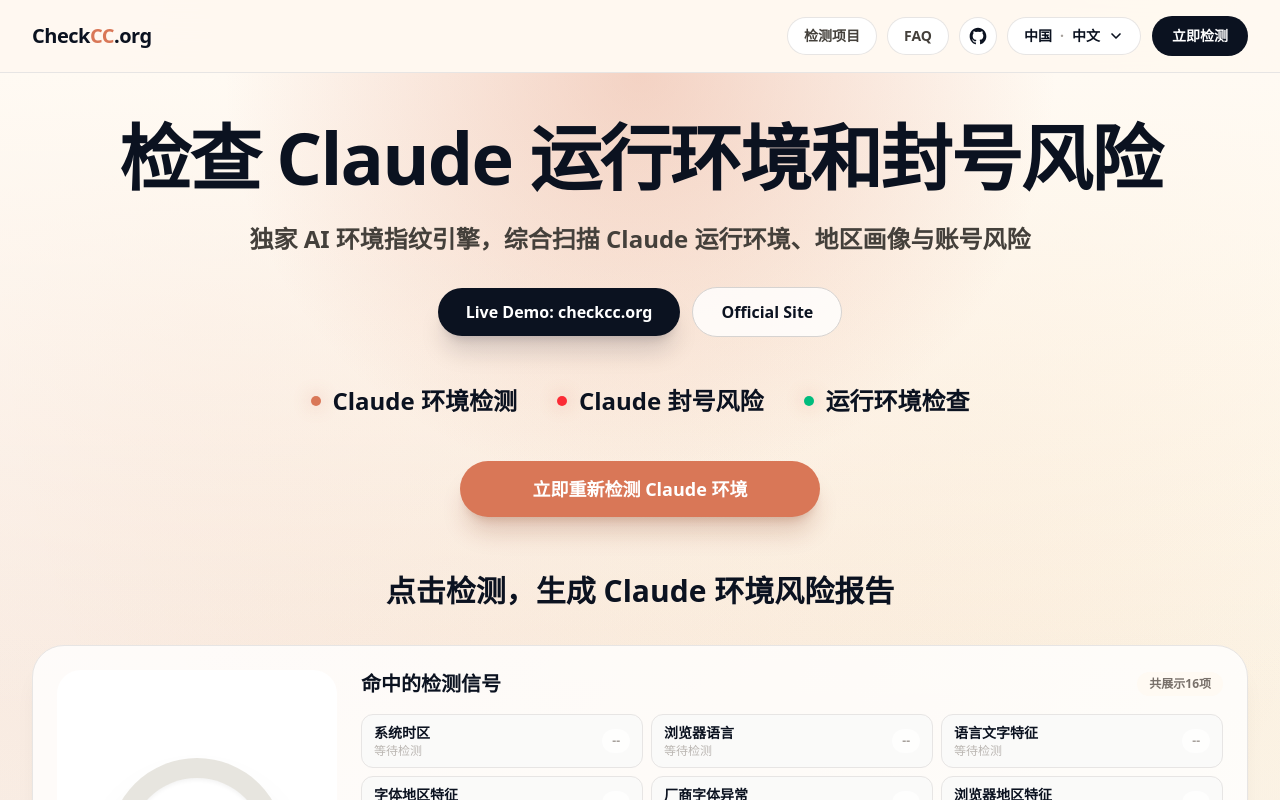
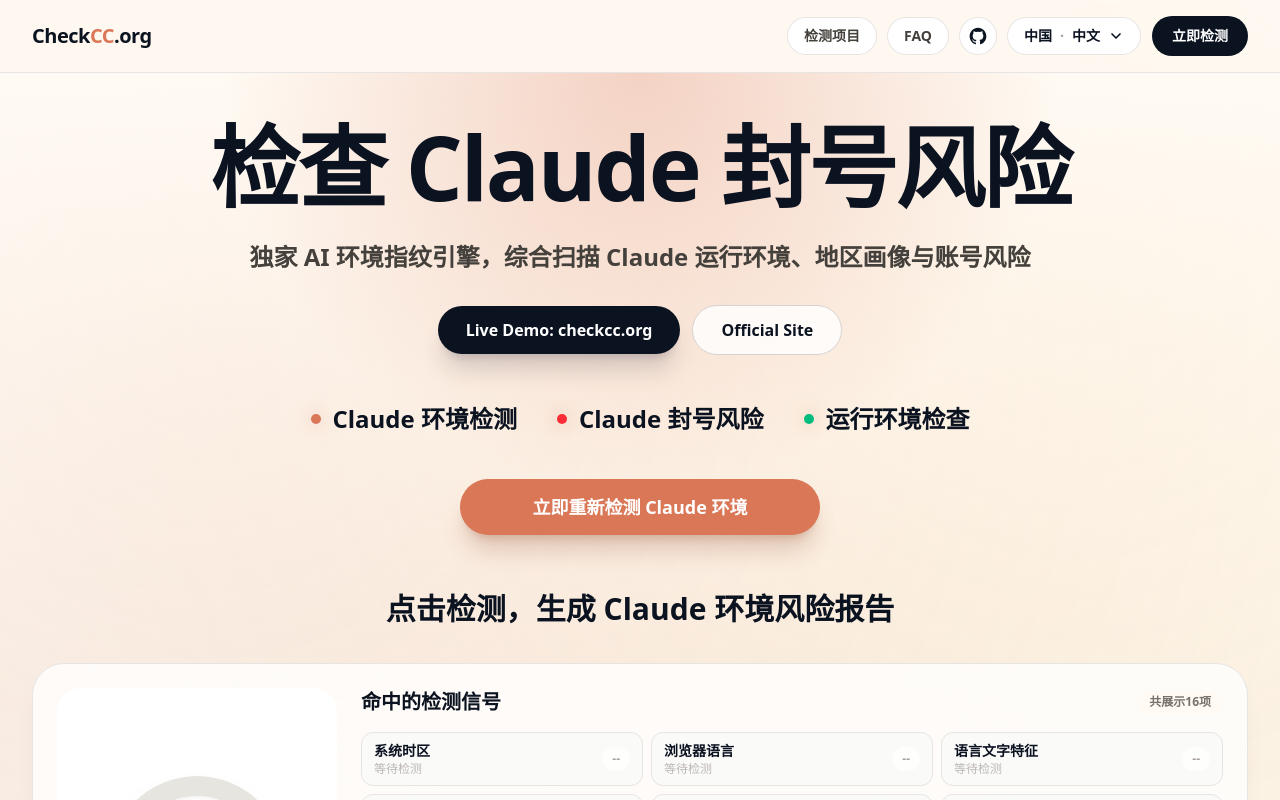
Before and after one commit to yacuo/check-cc, a Next.js app: page / in a window 1280 px wide. Shown: the top 800 px of the page. Built offline with nearby package versions, Linux system fonts and the light colour scheme.

Commit message:
Simplify localized hero title

```diff
--- a/src/app/layout.tsx
+++ b/src/app/layout.tsx
@@ -5,7 +5,7 @@
 export const metadata: Metadata = {
   metadataBase: new URL("https://checkcc.org"),
   title: {
-    default: "检查 Claude 运行环境和封号风险",
+    default: "检查 Claude 封号风险",
     template: "%s｜CheckCC",
   },
   description: "独家 AI 环境指纹引擎，综合扫描 Claude 运行环境、地区画像与账号风险",
@@ -22,13 +22,13 @@
     type: "website",
     url: "https://checkcc.org",
     siteName: "CheckCC",
-    title: "检查 Claude 运行环境和封号风险",
+    title: "检查 Claude 封号风险",
     description: "独家 AI 环境指纹引擎，综合扫描 Claude 运行环境、地区画像与账号风险",
     locale: "zh_CN",
   },
   twitter: {
     card: "summary_large_image",
-    title: "检查 Claude 运行环境和封号风险",
+    title: "检查 Claude 封号风险",
     description: "独家 AI 环境指纹引擎，综合扫描 Claude 运行环境、地区画像与账号风险",
   },
   robots: {
--- a/src/app/page.tsx
+++ b/src/app/page.tsx
@@ -5,7 +5,7 @@
 import { messages, type LocaleCode } from "@/i18n/messages";
 
 export const metadata: Metadata = {
-  title: "检查 Claude 运行环境和封号风险",
+  title: "检查 Claude 封号风险",
   description: "独家 AI 环境指纹引擎，综合扫描 Claude 运行环境、地区画像与账号风险",
 };
 
@@ -58,7 +58,7 @@
       <section className="relative pt-8 pb-6 md:pt-12 md:pb-8">
         <div className="absolute inset-x-0 top-0 -z-10 h-[640px] bg-[radial-gradient(circle_at_50%_0%,rgba(217,119,87,0.30),transparent_46%),linear-gradient(180deg,#fffaf3,transparent)]" />
         <div className={`${pageMax} text-center`}>
-          <h1 className="mx-auto max-w-[1360px] text-5xl font-black leading-[1.04] tracking-tight md:text-7xl 2xl:max-w-[1480px] min-[1800px]:max-w-[1640px] min-[1800px]:text-8xl">
+          <h1 className="mx-auto max-w-full text-[clamp(32px,7vw,96px)] font-black leading-[1.04] tracking-[-0.04em] sm:max-w-[1360px] sm:tracking-tight 2xl:max-w-[1480px] min-[1800px]:max-w-[1640px]">
             {copy.hero.title}
           </h1>
           <p className="mx-auto mt-7 max-w-[1320px] text-xl font-bold leading-8 text-stone-700 md:text-2xl 2xl:max-w-[1440px] min-[1800px]:max-w-[1600px]">
--- a/src/i18n/messages.ts
+++ b/src/i18n/messages.ts
@@ -86,7 +86,7 @@
 export const messages: Record<LocaleCode, Messages> = {
   zh: {
     nav: { projects: "检测项目", faq: "FAQ", detect: "立即检测", menu: "菜单", close: "关闭", language: "语言" },
-    hero: { title: "检查 Claude 运行环境和封号风险", subtitle: "独家 AI 环境指纹引擎，综合扫描 Claude 运行环境、地区画像与账号风险" },
+    hero: { title: "检查 Claude 封号风险", subtitle: "独家 AI 环境指纹引擎，综合扫描 Claude 运行环境、地区画像与账号风险" },
     logic: {
       eyebrow: "Detection Logic",
       title: "检测原理",
@@ -103,7 +103,7 @@
   },
   "zh-HK": {
     nav: { projects: "檢測項目", faq: "FAQ", detect: "立即檢測", menu: "選單", close: "關閉", language: "語言" },
-    hero: { title: "檢查 Claude 運行環境和封號風險", subtitle: "AI 環境指紋引擎，綜合掃描 Claude 運行環境、地區畫像與帳號風險" },
+    hero: { title: "檢查 Claude 封號風險", subtitle: "AI 環境指紋引擎，綜合掃描 Claude 運行環境、地區畫像與帳號風險" },
     logic: { eyebrow: "Detection Logic", title: "檢測原理", desc: "我們把 Claude 運行環境拆成可驗證的外部信號，不依賴單一 IP，而是看語言、時區、網絡、設備和付款環境是否一致。", items: [["01", "環境指紋", "系統時區、UTC 偏移、瀏覽器語言、Intl locale。"], ["02", "網絡畫像", "服務端請求頭、IP 地區、網絡出口和節點一致性。"], ["03", "風險評分", "按 Claude Web、Pro/Max、API、付款風險加權匯總。"]] },
     signals: { eyebrow: "Risk Signals", title: "我們會檢測哪些 Claude 風險信號？", desc: "這些檢測項直接渲染在靜態 HTML 中；實際檢測時會結合瀏覽器端與服務端信號動態評分。", checks: [["地區畫像一致性", "綜合分析本地化環境、區域偏好與訪問來源，判斷是否存在明顯地區信號衝突。"], ["瀏覽器身份畫像", "聯合識別瀏覽器語言、運行時特徵與國際化配置，評估帳號環境是否自然一致。"], ["終端環境指紋", "透過渲染特徵、系統線索與運行時能力，捕捉異常設備環境和偽裝痕跡。"], ["應用容器識別", "識別瀏覽器、App 內 WebView 與特殊訪問容器，判斷是否存在高風險訪問場景。"], ["帳號可信度信號", "結合設備連續性、環境穩定性和國產終端弱信號，評估帳號畫像可信度。"], ["網絡出口可信度", "校驗 IP 歸屬、ASN 網絡組織、邊緣請求頭和代理出口，分析 Claude 訪問風險。"]] },
     regionsTitle: "重點地區檢測",
@@ -115,7 +115,7 @@
   },
   ru: {
     nav: { projects: "Проверки", faq: "FAQ", detect: "Проверить", menu: "Меню", close: "Закрыть", language: "Язык" },
-    hero: { title: "Проверьте среду Claude и риск блокировки", subtitle: "AI-движок цифрового профиля анализирует среду Claude, региональные признаки и риск аккаунта" },
+    hero: { title: "Проверьте риск блокировки Claude", subtitle: "AI-движок цифрового профиля анализирует среду Claude, региональные признаки и риск аккаунта" },
     logic: { eyebrow: "Detection Logic", title: "Как работает проверка", desc: "Мы разделяем среду Claude на проверяемые внешние сигналы: язык, часовой пояс, сеть, устройство и платежный регион.", items: [["01", "Профиль среды", "Часовой пояс, UTC-смещение, язык браузера и Intl locale."], ["02", "Сетевой профиль", "Заголовки запроса, IP-регион, сетевой выход и согласованность узла."], ["03", "Оценка риска", "Сводная оценка рисков Claude Web, Pro/Max, API и оплаты."]] },
     signals: { eyebrow: "Risk Signals", title: "Какие сигналы риска Claude проверяются?", desc: "Эти проверки отображаются в HTML и затем уточняются динамически по сигналам браузера и сервера.", checks: [["Согласованность региона", "Анализ локальной среды, региональных предпочтений и источника доступа для выявления конфликтов."], ["Профиль браузера", "Сопоставление языка браузера, runtime-признаков и Intl-конфигурации для оценки естественности среды."], ["Отпечаток устройства", "Проверка рендеринга, системных признаков и runtime-возможностей для поиска аномалий и маскировки."], ["Контейнер приложения", "Определение браузера, WebView внутри приложений и специальных контейнеров доступа с повышенным риском."], ["Доверие аккаунта", "Оценка непрерывности устройства, стабильности среды и слабых сигналов производителя терминала."], ["Доверие сетевого выхода", "Проверка IP-принадлежности, ASN, edge-заголовков и proxy-выхода для оценки риска доступа к Claude."]] },
     regionsTitle: "Ключевые регионы",
@@ -127,7 +127,7 @@
   },
   en: {
     nav: { projects: "Checks", faq: "FAQ", detect: "Check now", menu: "Menu", close: "Close", language: "Language" },
-    hero: { title: "Check your Claude environment and account risk", subtitle: "An AI environment fingerprint engine for scanning Claude runtime signals, regional profiles, and account risk" },
+    hero: { title: "Check Claude account risk", subtitle: "An AI environment fingerprint engine for scanning Claude runtime signals, regional profiles, and account risk" },
     logic: { eyebrow: "Detection Logic", title: "How CheckCC works", desc: "CheckCC breaks the Claude runtime environment into verifiable external signals. Instead of relying on a single IP address, it checks whether language, timezone, network, device, and payment-region signals are consistent.", items: [["01", "Environment fingerprint", "System timezone, UTC offset, browser language, and Intl locale."], ["02", "Network profile", "Request headers, IP region, network exit, and node consistency."], ["03", "Risk scoring", "Weighted scoring across Claude Web, Pro/Max, API, and payment-related risk."]] },
     signals: { eyebrow: "Risk Signals", title: "Which Claude risk signals does CheckCC inspect?", desc: "These checks are rendered in static HTML for search visibility, then refined dynamically with browser-side and server-side signals during actual detection.", checks: enChecks },
     regionsTitle: "Key regions covered",
```
